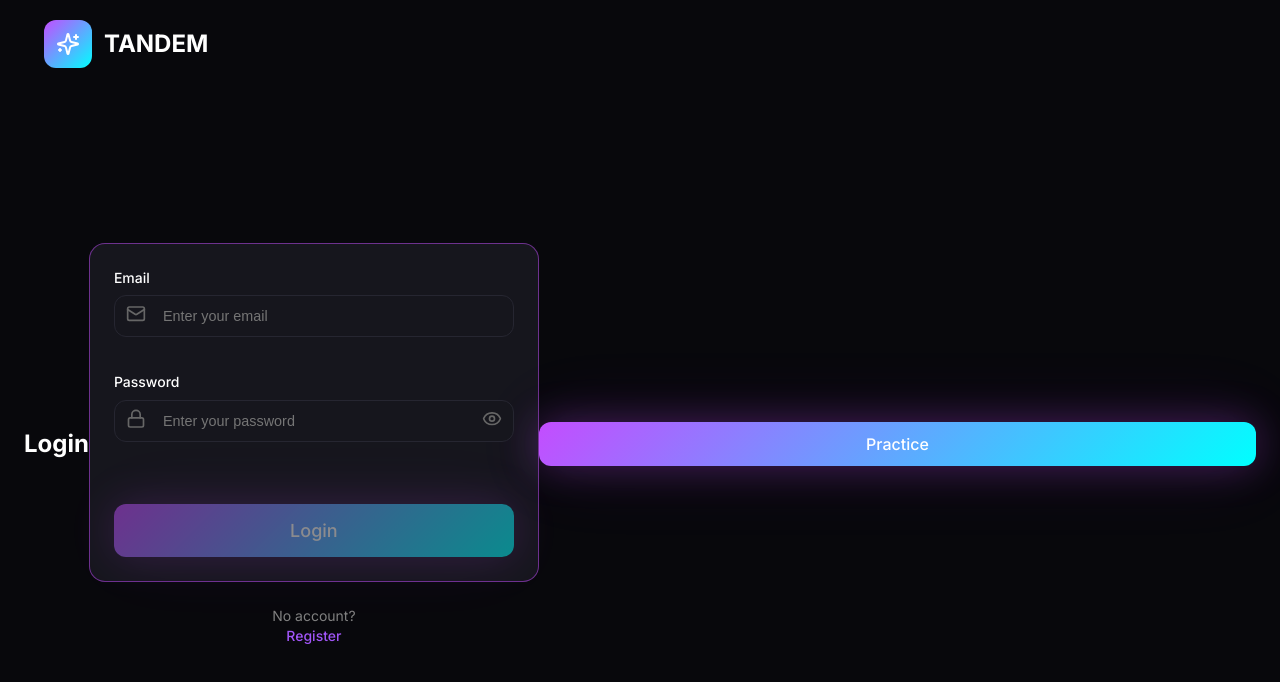
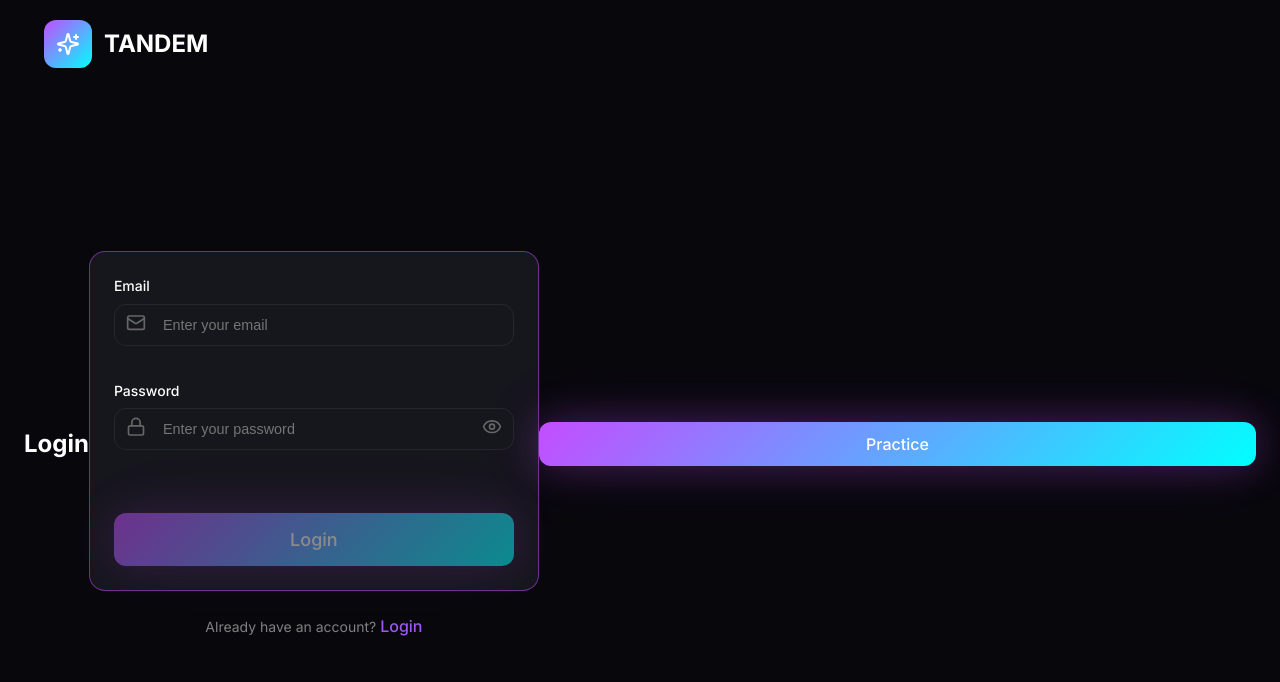
Before and after one commit to ansivgit/fe-course-2025Q3-final, a React (Vite) app: page / in a window 1280 px wide. Shown: the top 682 px of the page. Built offline with nearby package versions, Linux system fonts and the light colour scheme.

Commit message:
fix: 15 - change auth button to link

```diff
--- a/src/components/login-form/login-form.module.css
+++ b/src/components/login-form/login-form.module.css
@@ -28,9 +28,10 @@
     }
   }
 
-  & button {
+  & a {
     text-decoration: none;
     font-weight: 500;
+    font-size: 1rem;
     color: var(--color-purple-300);
     transition: color 0.3s ease;
     cursor: pointer;
--- a/src/components/login-form/login-form.tsx
+++ b/src/components/login-form/login-form.tsx
@@ -1,9 +1,10 @@
 import { EyeIcon, EyeOffIcon, LoginIcon, PasswordIcon } from '@/assets/icons';
 import { Button } from '@/components/button/button';
+import { ROUTES } from '@/constants/constants';
 
 import classNames from 'classnames/bind';
 import type { ReactElement } from 'react';
-import { useState } from 'react';
+import { Link, useLocation } from 'react-router-dom';
 import { Input } from '../input/input';
 import styles from './login-form.module.css';
 import { useLoginForm } from './use-login-form';
@@ -62,20 +63,17 @@ export const LoginForm = (): ReactElement => {
 };
 
 const AuthToggle = (): ReactElement => {
-  const [isRegistered, setIsRegistered] = useState(true);
+  const location = useLocation();
+
+  const isLoginPage = location.pathname === `/${ROUTES.login}`;
 
   return (
     <div className={cx('form-link')}>
-      <span>{isRegistered ? 'No account?' : 'Already have an account?'} </span>
+      <span>{isLoginPage ? 'No account?' : 'Already have an account?'} </span>
 
-      <button
-        type="button"
-        onClick={() => {
-          setIsRegistered((previous) => !previous);
-        }}
-      >
-        {isRegistered ? 'Register' : 'Login'}
-      </button>
+      <Link to={isLoginPage ? `/${ROUTES.register}` : `/${ROUTES.login}`}>
+        {isLoginPage ? 'Register' : 'Login'}
+      </Link>
     </div>
   );
 };
--- a/src/constants/constants.ts
+++ b/src/constants/constants.ts
@@ -1,6 +1,7 @@
 export const ROUTES = {
   home: '/',
   login: 'login',
+  register: 'register',
   practice: 'practice',
   notFound: '*',
 } as const;
```
